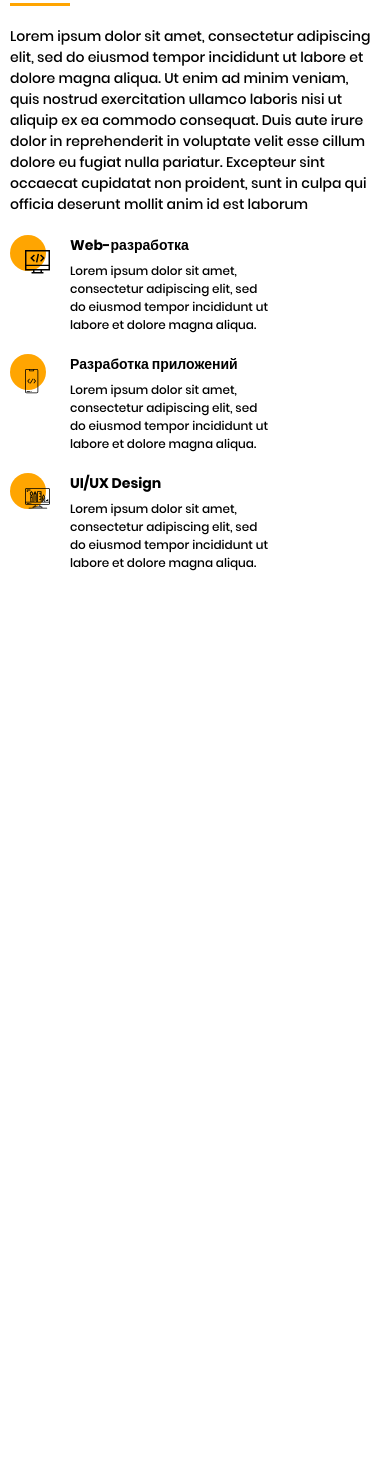
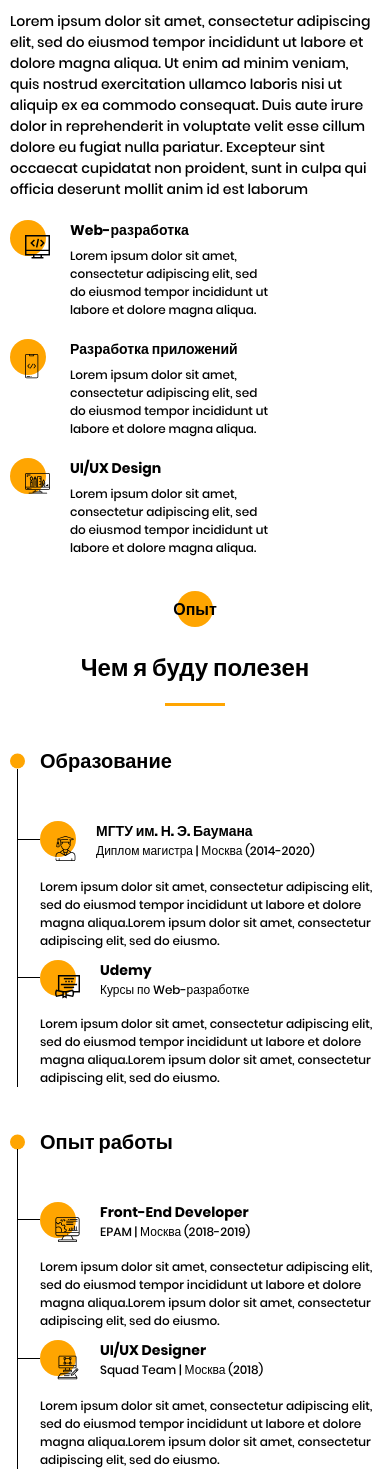
Before and after one commit to Korchvagen/Portfolio, a website: page src/index.html in a window 390 px wide. Shown: the part 1359-2828 px from the top of the page. Before the commit the page ends 1931 px from the top, so only its background shows below. Drawn offline with nearby package versions, Linux system fonts and the light colour scheme; files that its build step writes are made by us from their sources.

Commit message:
feat: add mobile experince section

```diff
--- a/src/index.html
+++ b/src/index.html
@@ -158,7 +158,7 @@
         </div>
     </section>
 
-    <!-- <section class="experience">
+    <section class="experience">
         <div class="container">
             <h2 class="title title_fz16 title_section-title">Опыт</h2>
             <div class="title title_fz36 title_section-subtitle">Чем я буду полезен</div>
@@ -245,7 +245,7 @@
         </div>
     </section>
 
-    <section class="skills">
+    <!-- <section class="skills">
         <div class="container">
             <h2 class="title title_fz16 title_section-title">Навыки</h2>
             <div class="title title_fz36 title_section-subtitle">Что я использую в работе</div>
--- a/src/sass/blocks/_experience.scss
+++ b/src/sass/blocks/_experience.scss
@@ -2,7 +2,7 @@
   padding-top: 120px;
 
   &__wrapper {
-    margin: 60px;
+    margin-top: 60px;
     padding: 0 65px;
     display: grid;
     grid-template-columns: repeat(2, 425px);
--- a/src/sass/blocks/_media.scss
+++ b/src/sass/blocks/_media.scss
@@ -21,6 +21,13 @@
       &-item {
         column-gap: 15px;
       }
+    }
+  }
+
+  .experience {
+    &__wrapper {
+      padding: 0;
+      column-gap: 100px;
     }
   }
 }
@@ -50,11 +57,32 @@
       }
     }
   }
+
+  .experience {
+    &__wrapper {
+      grid-template-columns: repeat(2, 335px);
+      column-gap: 50px;
+    }
+  }
 }
 
 @media screen and (max-width: 768px) {
   .container {
     max-width: 540px;
+  }
+
+  .title {
+    &_fz36 {
+      font-size: 24px;
+    }
+
+    &_section-subtitle {
+      margin-top: 26px;
+    }
+  }
+
+  .divider {
+    margin-top: 15px;
   }
 
   .about {
@@ -64,16 +92,22 @@
       grid-template: 340px auto auto / 1fr;
     }
 
-    .divider {
-      margin-top: 15px;
-    }
-
     &__photo {
       grid-row: unset;
     }
 
     &__skills {
       grid-template: repeat(2, 1fr) / repeat(2, 1fr);
+    }
+  }
+
+  .experience {
+    padding-top: 40px;
+
+    &__wrapper {
+      margin-top: 40px;
+      grid-template-columns: 1fr;
+      row-gap: 40px;
     }
   }
 }
@@ -128,4 +162,33 @@
       grid-template-columns: 260px;
     }
   }
+
+  .experience {
+    &__column {
+      &-title {
+        padding-left: 30px;
+      }
+
+      &-list {
+        padding-left: 30px;
+
+        li {
+          padding-top: 10px;
+        }
+
+        li:first-child {
+          padding-top: 45px;
+        }
+      }
+    }
+
+    &__item {
+      &-head {
+        &::before {
+          left: -22px;
+          width: 22px;
+        }
+      }
+    }
+  }
 }
```
